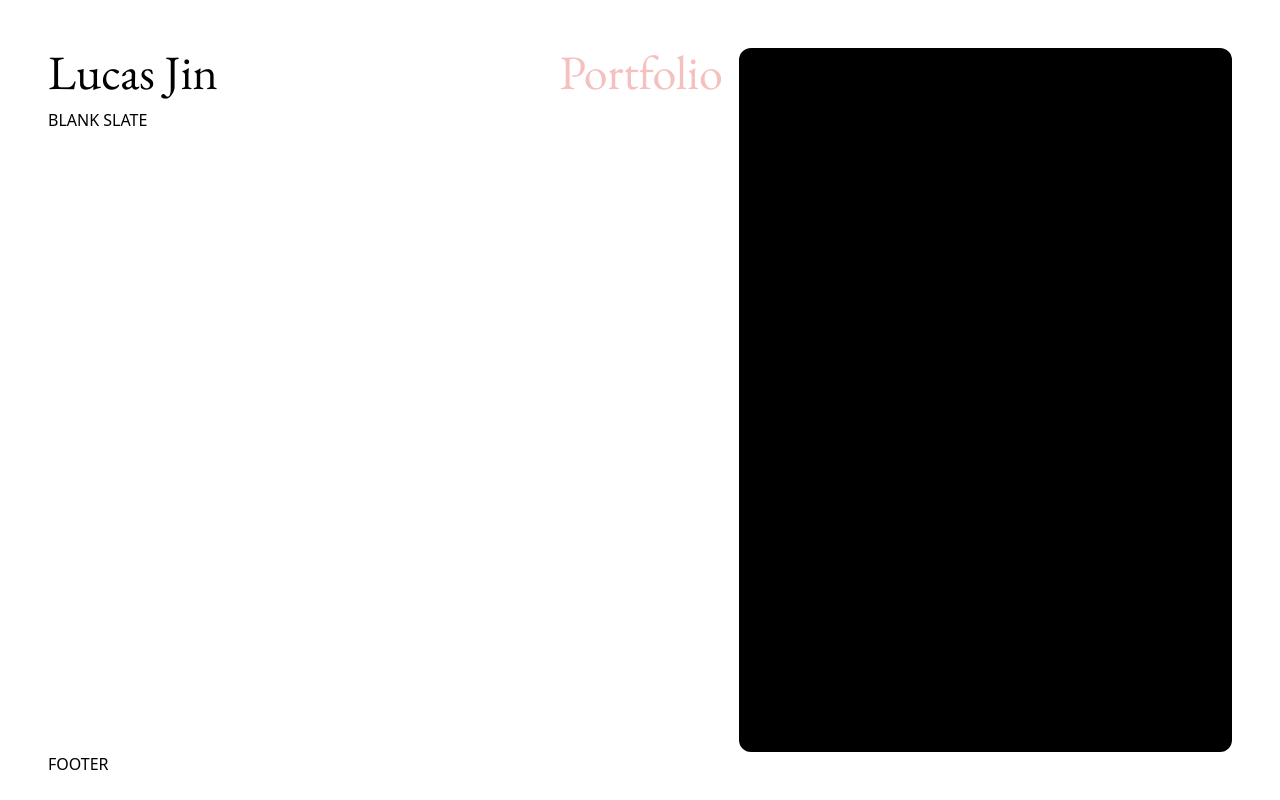
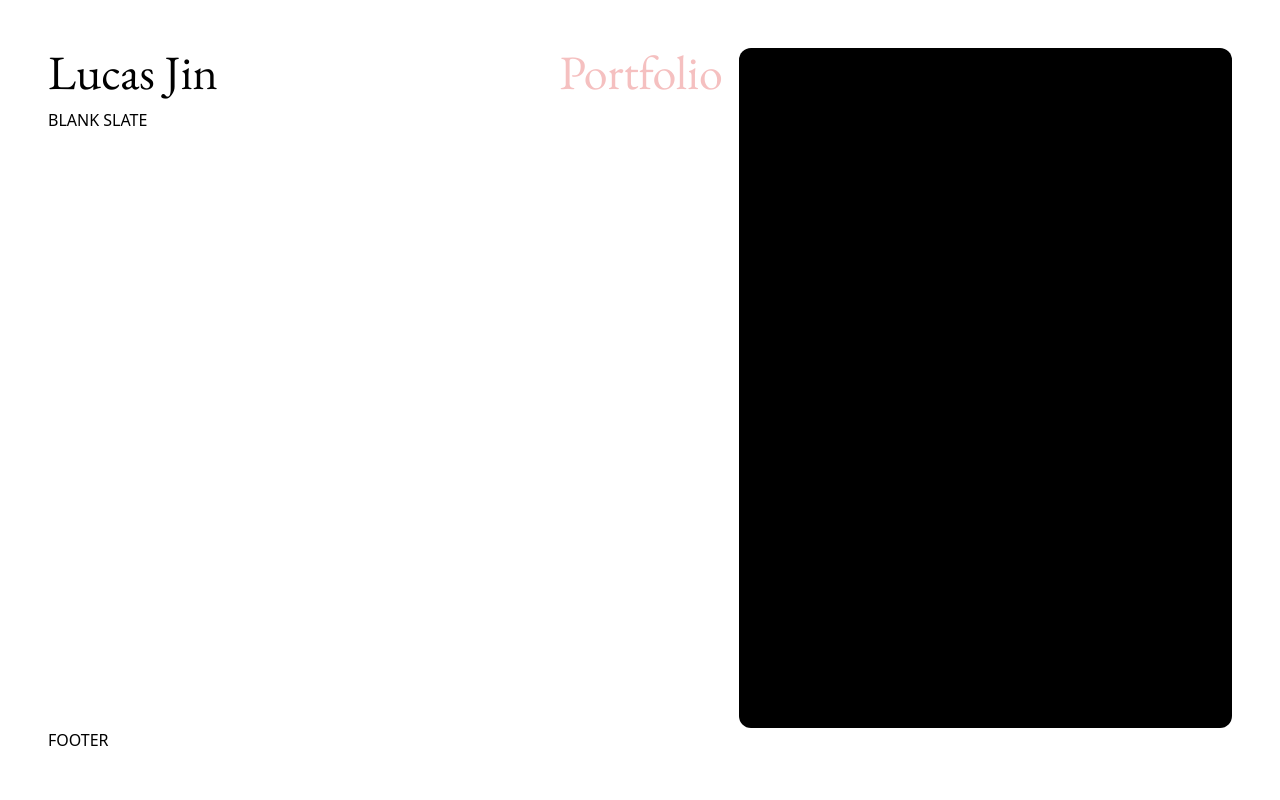
Before and after one commit to LucasHJin/portfolio-v2, a Next.js app: page / in a window 1280 px wide. Built offline with nearby package versions, Linux system fonts and the light colour scheme.

Commit message:
fix: move footer inside padding

```diff
--- a/src/app/layout.tsx
+++ b/src/app/layout.tsx
@@ -22,8 +22,10 @@ export default function RootLayout({
 }>) {
   return (
     <html lang="en">
-      <body className={`${garamond.variable} ${dm.variable} p-12`}>
-        {children}
+      <body className={`${garamond.variable} ${dm.variable} h-full p-12 flex flex-col`}>
+        <div className="flex-1">
+          {children}
+        </div>
         <Footer />
       </body>
     </html>
```
